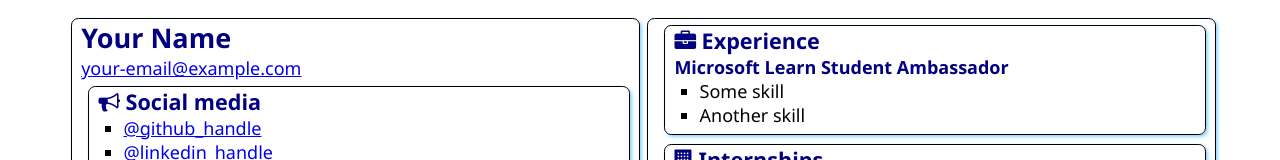
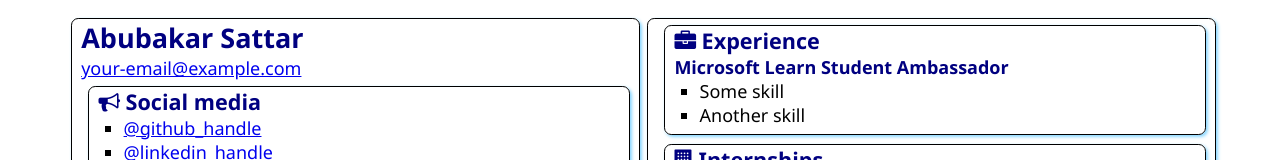
Before and after one commit to Abubakar-Sattar/SATechnicalOnboarding, a plain HTML site: page src/index.html in a window 1280 px wide. Shown: the top 160 px of the page. Drawn offline with Linux system fonts and the light colour scheme.

Commit message:
Update index.html
Added my name

```diff
--- a/src/index.html
+++ b/src/index.html
@@ -12,7 +12,7 @@
 <body>
     <main>
         <article class="box">
-            <h1>Your Name</h1>
+            <h1>Abubakar Sattar</h1>
             <div><a href="mailto:your.email@example.com">your-email@example.com</a></div>
 
             <section class="box">
```
